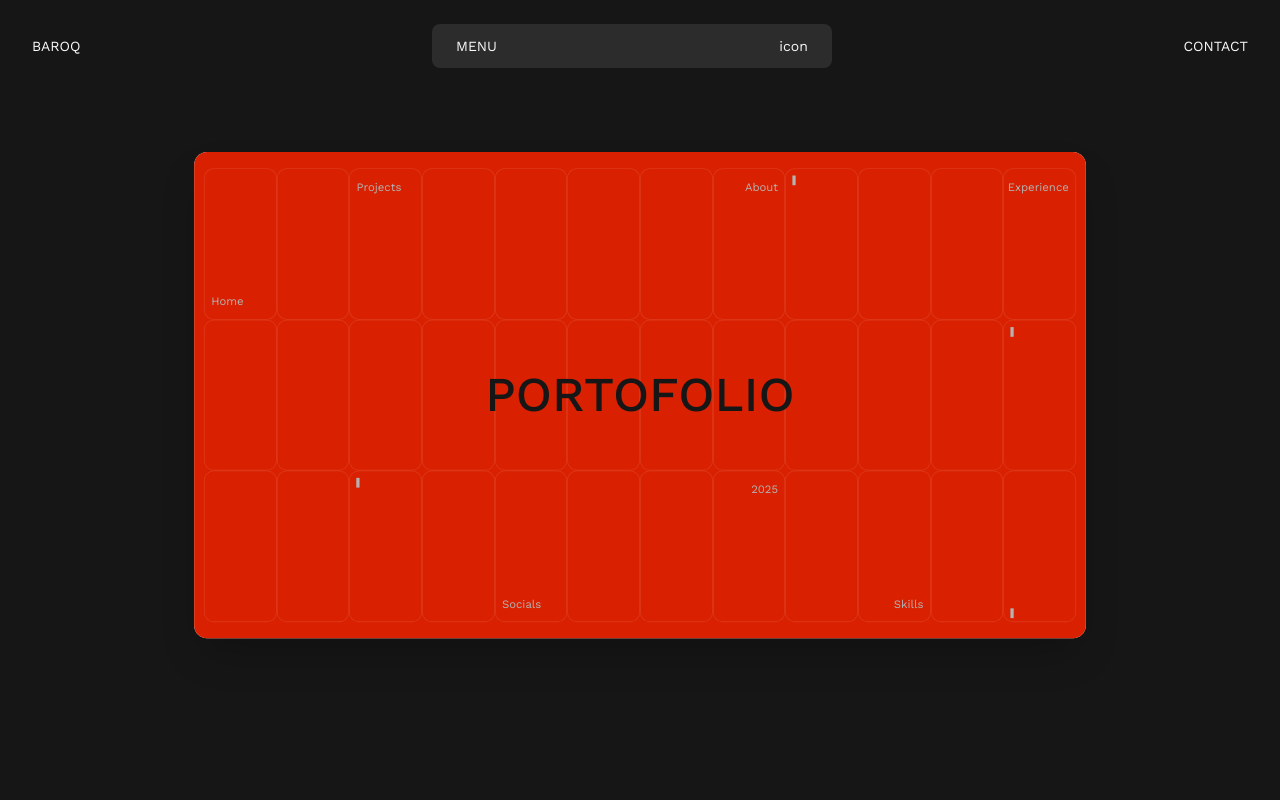
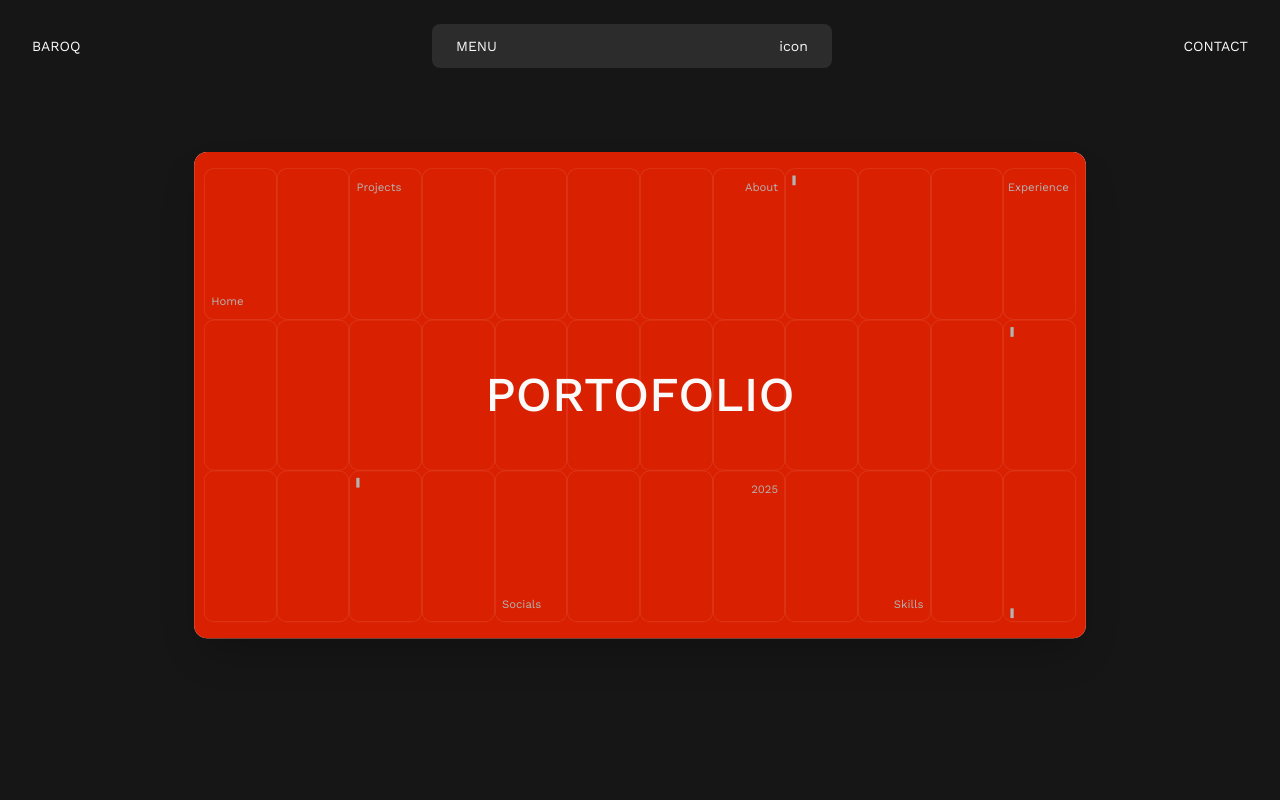
Before and after one commit to qobilbaroq/portofolio, a Next.js app: page / in a window 1280 px wide. Shown: the top 800 px of the page. Built offline with nearby package versions, Linux system fonts and the light colour scheme.

Commit message:
fix: color

```diff
--- a/components/section/Main.jsx
+++ b/components/section/Main.jsx
@@ -60,7 +60,7 @@ export const Main = () => {
 
   return (
     <div className="relative grid grid-cols-3 md:grid-cols-12 grid-rows-3 auto-card py-5 px-3 bg-main">
-      <h1 className="absolute inset-0 flex items-center justify-center text-4xl md:text-6xl font-medium z-50 pointer-events-none select-none">
+      <h1 className="absolute inset-0 flex items-center justify-center text-4xl md:text-6xl font-medium z-50 pointer-events-none text-foreground select-none">
         PORTOFOLIO
       </h1>
 
```
